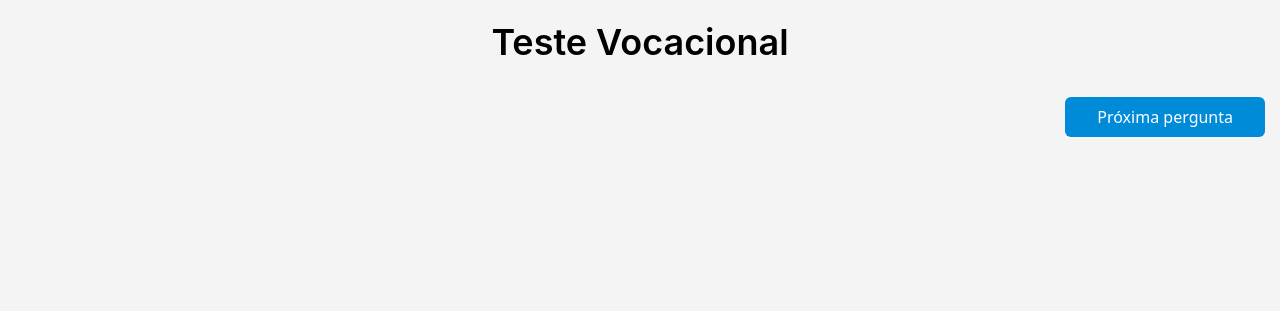
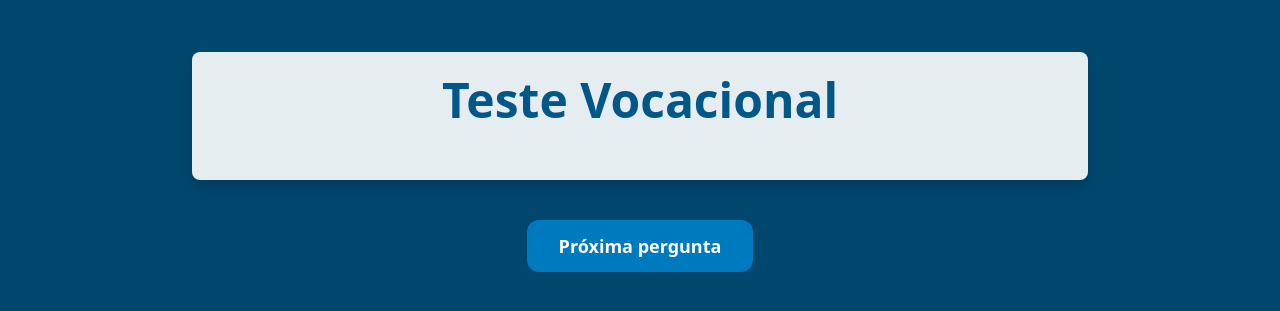
Before and after one commit to alyssonAndre/forum, a Django app: page /quiz/teste-vocacional/ in a window 1280 px wide. Shown: the top 311 px of the page. Run offline with Django 5.2, Linux system fonts and the light colour scheme.

Commit message:
:sparkles: FEAT: Improved style and animations of the vocational test

```diff
--- a/projeto/quizz/static/quizz/css/career_test.css
+++ b/projeto/quizz/static/quizz/css/career_test.css
@@ -1,4 +1,40 @@
-body {
-  background-color: #f4f4f4;
-  padding: 15px;
+.question {
+  background-color: #f3f4f6;
+  border-radius: 12px;
+  padding: 20px;
+  box-shadow: 0 6px 12px rgba(0, 0, 0, 0.1);
+  opacity: 0;
+  animation: fadeIn 0.6s ease-out forwards;
 }
+
+.question:hover {
+  transform: scale(1.05);
+  box-shadow: 0 8px 16px rgba(0, 0, 0, 0.15);
+  transition: all 0.3s ease-in-out;
+}
+
+@keyframes fadeIn {
+  from {
+    opacity: 0;
+  }
+  to {
+    opacity: 1;
+  }
+}
+
+/* Efeito de brilho no botão quando pressionado */
+@keyframes buttonGlow {
+  0% {
+    box-shadow: 0 0 5px rgba(255, 255, 255, 0.6);
+  }
+  50% {
+    box-shadow: 0 0 20px rgba(255, 255, 255, 1);
+  }
+  100% {
+    box-shadow: 0 0 5px rgba(255, 255, 255, 0.6);
+  }
+}
+
+#load-more-questions:active {
+  animation: buttonGlow 1s infinite;
+}
--- a/projeto/quizz/static/quizz/js/career_test.js
+++ b/projeto/quizz/static/quizz/js/career_test.js
@@ -108,7 +108,7 @@ function loadQuestions() {
                 currentPage++;
 
                 // Atualiza o botão para "Finalizar teste" após a última pergunta
-                if (questionCount >= 10) {
+                if (questionCount >= 3) {
                     $('#load-more-questions').text('Finalizar teste');
                 }
             } else {
@@ -146,7 +146,7 @@ $(document).ready(function () {
     $('#load-more-questions').click(function () {
         if ($(this).text() === 'Finalizar teste') {
             if (checkAnsweredQuestions()) {
-                alert("Teste finalizado! Obrigado por participar!");
+                // alert("Teste finalizado! Obrigado por participar!");
             } else {
                 showMessage('Por favor, responda a pergunta antes de finalizar o teste!');
             }
@@ -178,17 +178,21 @@ $('#load-more-questions').click(function () {
                         data: JSON.stringify({ answers: answers }),
                         headers: { "X-CSRFToken": getCookie("csrftoken") },
                         success: function (data) {
-                        if (data.recommended_courses) {
-                            // Caso haja empate (dois cursos recomendados)
-                            alert(`Seu perfil se encaixa em: ${data.recommended_courses.join(" e ")}!`);
-                        } else if (data.recommended_course) {
-                            // Caso tenha apenas um curso recomendado
-                            alert(`Seu curso recomendado é: ${data.recommended_course}`);
+                            let course;
+
+                            // Verifique se data.recommended_courses existe e tem um valor válido
+                            if (data.recommended_course) {
+                                course = data.recommended_course;  // Pegue o primeiro curso se houver apenas um
+                            } else if (data.recommended_courses) {
+                                course = data.recommended_courses.join(" ou ");  // Se houver mais de um, combine-os com "ou"
                             } else {
-                            // Caso nenhuma recomendação tenha sido gerada
-                            alert("Nenhuma recomendação foi gerada com base nas respostas.");
+                                course = "Nenhum curso recomendado";  // Se não houver cursos, informe isso
                             }
-                        location.reload();
+
+                            if (course) {
+                                // Redireciona para a URL com os parâmetros de curso e pontuação
+                                window.location.href = `/quiz/score/?course=${encodeURIComponent(course)}&score=${data.score}`;
+                            }
                         },
                         error: function () {
                             alert('Erro ao enviar respostas!');
--- a/projeto/quizz/templates/quizz/career_test.html
+++ b/projeto/quizz/templates/quizz/career_test.html
@@ -14,20 +14,23 @@
     <link rel="stylesheet" href="{% static 'quizz/css/career_test.css' %}" />
     <script src="https://code.jquery.com/jquery-3.6.0.min.js"></script>
   </head>
-  <body>
-    <div>
-      <h1 class="text-heading-xl-main-source text-center mb-3">
+  <body class="bg-blue-900 via-indigo-500 to-purple-600 text-white p-3">
+    <div
+      class="max-w-4xl mx-auto p-6 bg-white bg-opacity-90 rounded-lg shadow-lg mt-10"
+    >
+      <h1 class="text-5xl font-extrabold text-center mb-8 text-blue-800">
         Teste Vocacional
       </h1>
 
-      <div id="questions-container">
+      <div id="questions-container" class="space-y-8 text-black">
         <!-- As perguntas serão carregadas aqui via AJAX -->
       </div>
     </div>
-    <div class="text-right">
+
+    <div class="text-center mt-10">
       <button
         id="load-more-questions"
-        class="bg-blue-500 text-white px-8 py-2 rounded-md mt-4"
+        class="bg-blue-600 text-white px-8 py-3 rounded-xl text-lg font-semibold transform transition-all duration-300 hover:bg-blue-700 hover:scale-105 hover:shadow-2xl focus:outline-none active:scale-95"
       >
         Próxima pergunta
       </button>
```
Lines whose indentation alone changed are shown as unchanged.
